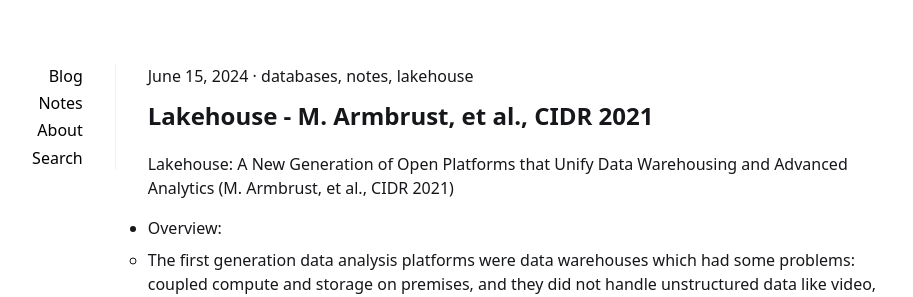
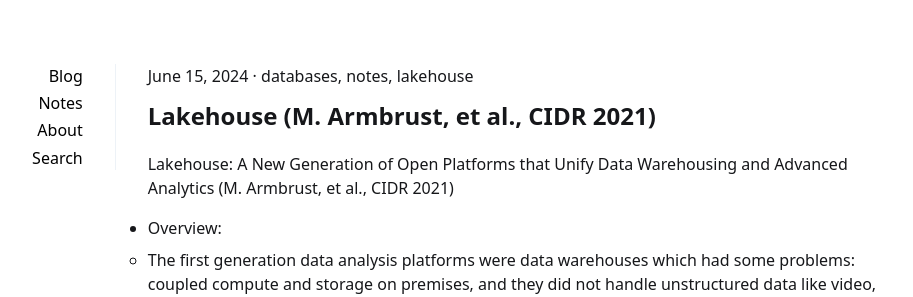
Before and after one commit to rotovap/rotovap.github.io, a Jekyll site: the page built from _notes/2024-06-15-lakehouse-cidr2021.md, in a window 1280 px wide. Shown: the top 297 px of the page, without its empty margins (205-1118 px from the left). Built offline with Jekyll 4.4.1, drawn with Linux system fonts in a browser that asks for light colours.

```diff
--- a/_notes/2024-06-15-lakehouse-cidr2021.md
+++ b/_notes/2024-06-15-lakehouse-cidr2021.md
@@ -1,6 +1,6 @@
 ---
 layout: post
-title: Lakehouse - M. Armbrust, et al., CIDR 2021
+title: Lakehouse (M. Armbrust, et al., CIDR 2021)
 description: ""
 summary: ""
 tags: [databases, notes, lakehouse]
--- a/search.json
+++ b/search.json
@@ -7,7 +7,7 @@ layout: null
 
     "title"    : "{{ post.title | strip_html | escape }}",
     "description" : "{{ post.description | escape }}",
-    "url"      : "{{ site.baseurl }}{{ post.url }}",
+    "url"      : "{{ site.baseurl }}/notes/{{ post.url }}",
     "category" : "{{post.categories | join: ', '}}",
     "tags"     : "{{ post.tags | join: ', ' }}",
     "date"     : "{{ post.date }}"
```
